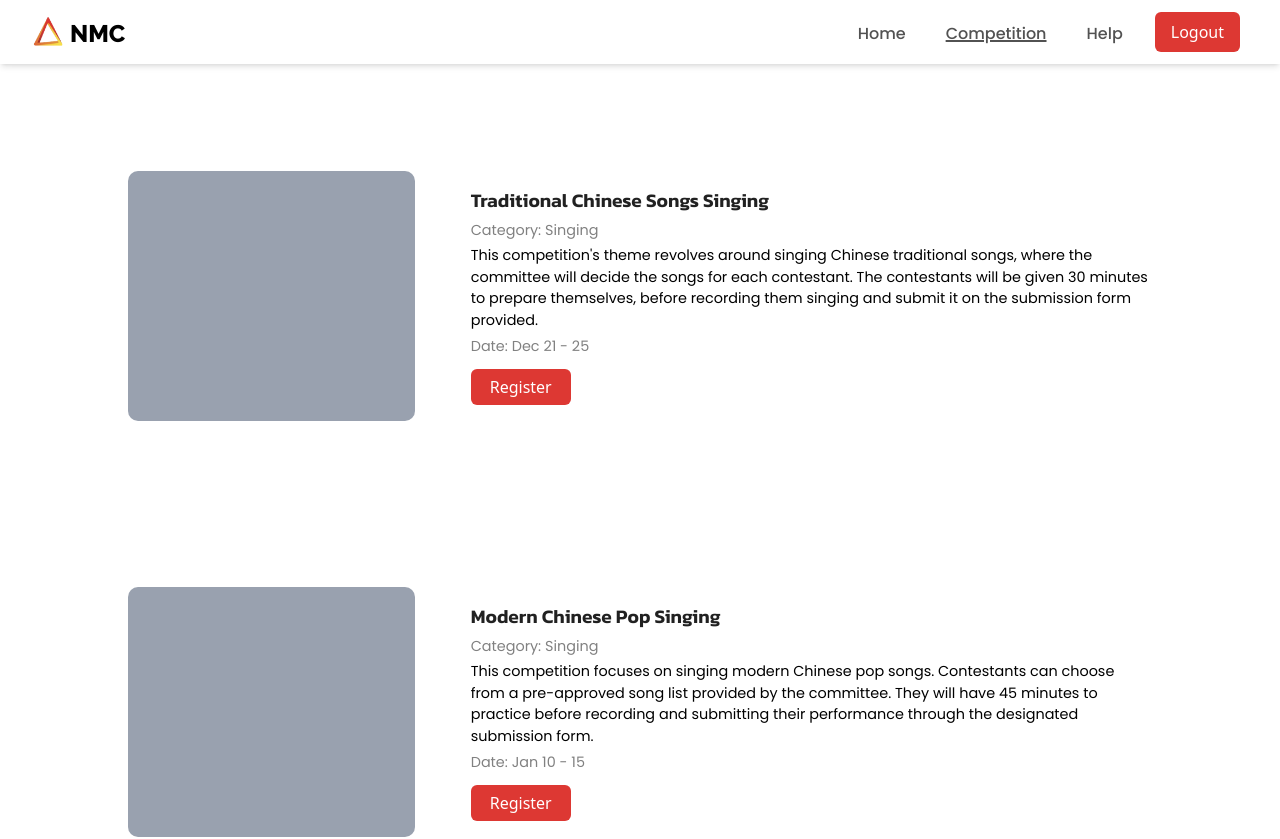
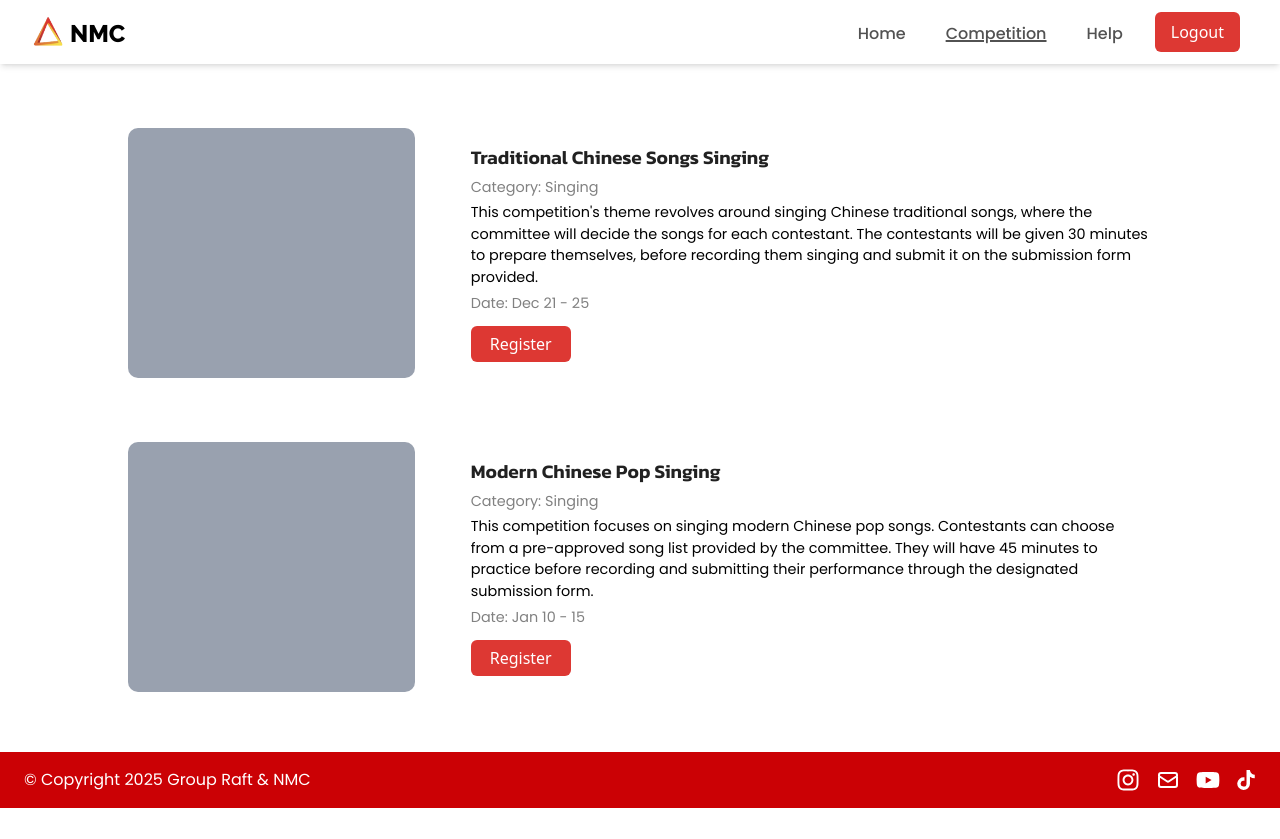
Before and after one commit to Ella-Raputri/WADS-FinalProject, a React (Vite) app in the folder frontend/: page /usercomp in a window 1280 px wide. Shown: the top 839 px of the page. Built offline with nearby package versions, Linux system fonts and the light colour scheme.

Commit message:
Responsiveness

```diff
--- a/frontend/src/components/CompetitionInfo.jsx
+++ b/frontend/src/components/CompetitionInfo.jsx
@@ -6,9 +6,9 @@ export const CompetitionInfo = ({competition, isFirst}) => {
 
     return(
     <>
-    <div className={`w-[90%] justify-self-center min-h-[50vh] h-auto flex flex-col gap-14 ${isFirst ? "mt-[7em]" : "mt-[4em]"} items-center md:flex-row lg:w-[80%] ${isFirst ? "md:mt-[6em]" : "md:mt-[1em]"}`}>
-            <div className="w-[28%] min-w-70 bg-gray-400 rounded-[10px] h-[40vh] shrink-0 sm:min-w-60 max-h-[250px]"></div>
-            <div className="w-[90%] flex flex-col justify-center h-auto md:w-[72%]">
+    <div className={`w-[90%] justify-self-center flex flex-col gap-14 items-center md:flex-row lg:w-[80%] ${isFirst ? "mt-[8em]" : "md:mt-[4em] mt-[5em]"}`}>
+        <div className="w-[28%] min-w-70 bg-gray-400 rounded-[10px] min-h-[250px] shrink-0 sm:min-w-60"></div>
+        <div className="w-[90%] flex flex-col justify-center md:w-[72%]">
             <p className="font-semibold text-[1.2rem] font-kanit">{competition.title}</p>
             <div className="text-[0.9rem] mt-1 text-[#818181] font-poppins">Category: {competition.category}</div>
             <div className="text-[0.9rem] mt-1 text-[#000000] font-poppins">{competition.description}</div>
```
Lines whose indentation alone changed are shown as unchanged.
